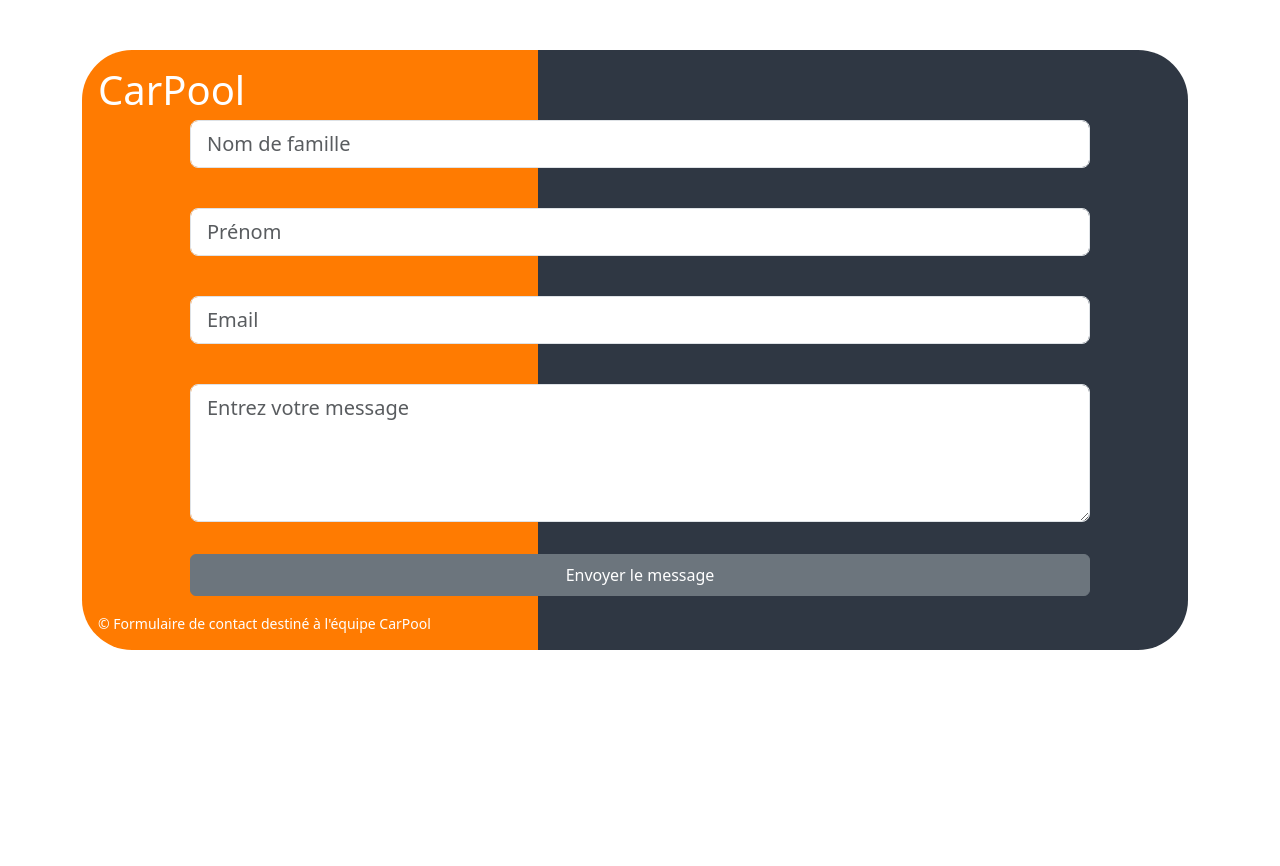
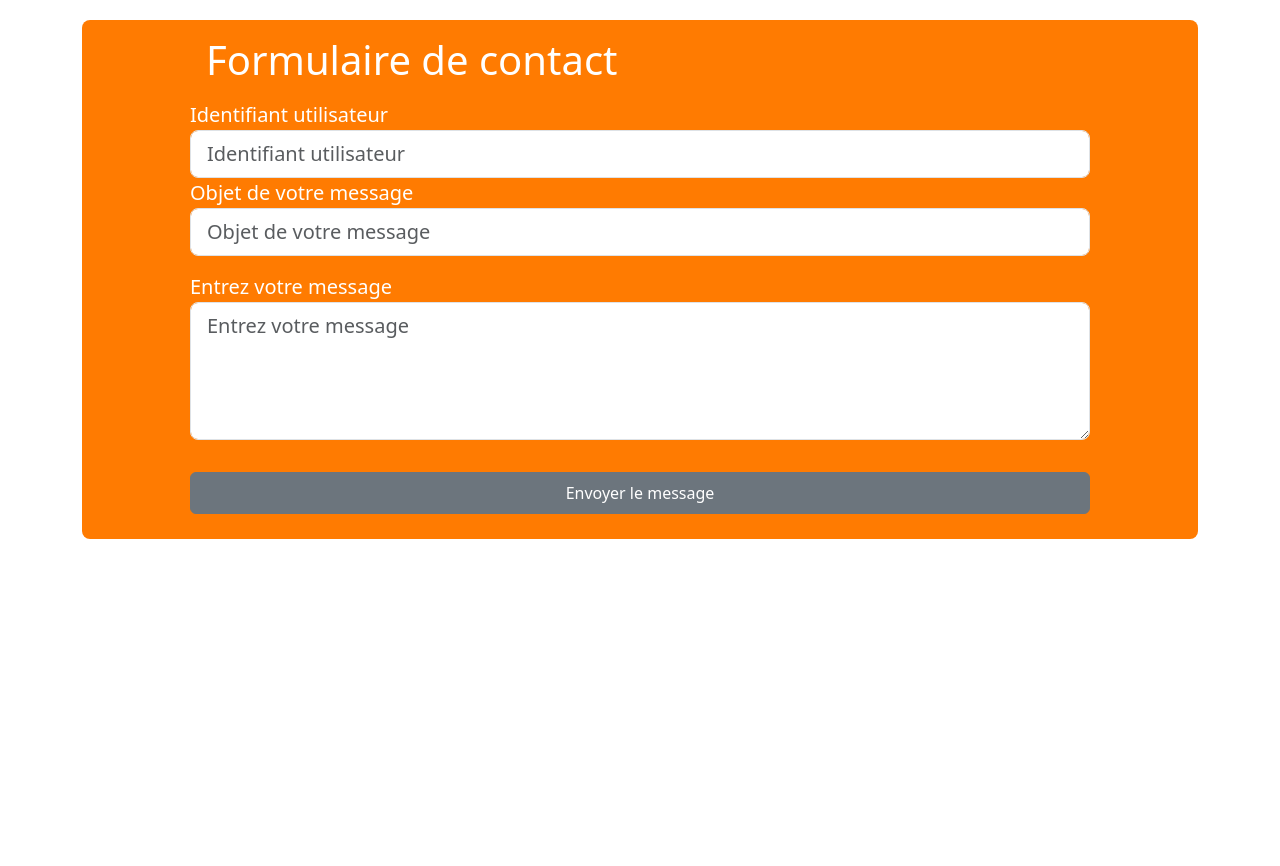
Before and after one commit to xino57/CarPool, a PHP site: page /contact.html in a window 1280 px wide. Shown: the part 300-1166 px from the top of the page. Run offline with PHP 8.4, Linux system fonts and the light colour scheme; some libraries are stand-ins or nearby versions.

Commit message:
Amelioration de la page de contact

```diff
--- a/front/public/contact.html
+++ b/front/public/contact.html
@@ -39,35 +39,25 @@
         </nav>
 
         <!-- Content -->
-        <div class="background-squares">
-            <div class="box-1">
-                <h1 class="text-white mt-3 m-3">CarPool</h1>
-                <small class="align-bottom text-white position-absolute bottom-0 p-lg-3">&copy; Formulaire de contact destiné à l'équipe CarPool</small>
-            </div>
-            <div class="box-2"></div>
-        </div>
-        <div class="row">
-            <div class="d-flex justify-content-center align-items-center text-white mt-5">
-                <div class="panel panel-primary mt-5">
-                    <div class="panel-body">
-                        <form action="POST" class="text-center">
+        <div class="form-contact">
+            <div class="row">
+                <div class="d-flex justify-content-center align-items-center text-white">
+                    <div class="form-contact-items">
+                        <form action="sender.php" class="form-contact-labels" method="POST">
+                            <h1 class="text-white mt-3 m-3">Formulaire de contact</h1>
                             <div class="form-group">
-                                <label for="firstName"></label>
-                                <input type="text" class="form-control form-control-lg" id="firstName"
-                                    placeholder="Nom de famille">
+                                <label for="user_id">Identifiant utilisateur</label>
+                                <input type="text" class="form-control form-control-lg" id="user_id"
+                                    placeholder="Identifiant utilisateur">
+                            </div>
+                            <div class="form-group">
+                                <label for="contact_title">Objet de votre message</label>
+                                <input type="text" class="form-control form-control-lg" id="contact_title"
+                                    placeholder="Objet de votre message">
                             </div>
                             <div class="form-group mt-3">
-                                <label for="lastName"></label>
-                                <input type="text" class="form-control form-control-lg" id="lastName"
-                                    placeholder="Prénom">
-                            </div>
-                            <div class="form-group mt-3">
-                                <label for="email"></label>
-                                <input type="text" class="form-control form-control-lg" id="email" placeholder="Email">
-                            </div>
-                            <div class="form-group mt-3">
-                                <label for="Message"></label>
-                                <textarea  class="form-control form-control-lg" name="message" id="message" rows="4" placeholder="Entrez votre message"></textarea>
+                                <label for="contact_message">Entrez votre message</label>
+                                <textarea  class="form-control form-control-lg" name="contact_message" id="contact_message" rows="4" placeholder="Entrez votre message"></textarea>
                             </div>
                             <div class="form-group mt-3 col">
                                 <button type="submit" class="btn btn-secondary mt-3 col-12 btn-submit">Envoyer le message</button>
--- a/front/public/css/contact.css
+++ b/front/public/css/contact.css
@@ -1,38 +1,15 @@
-.custom-text-left {
-    text-align: left;
+.form-contact {
+    margin-top: 20px;
+    background-color: #ff7b01;
+    padding-bottom: 25px;
+    border-radius: 0.5rem;
 }
 
-.background-squares {
-    position: relative;
-    top: 0;
-    left: 0;
-    width: 100%;
-    height: auto;
-    z-index: -1;
+.form-contact-labels {
+    font-size: 20px;
 }
 
-.box-1 {
-    position: absolute;
-    top: 50px;
-    height: 600px;
-    width: 650px;
-    background-color: #ff7b01;
-    border-top-left-radius: 50px;
-    border-bottom-left-radius: 50px;
-}
-
-.box-2 {
-    position: absolute;
-    top: 50px;
-    right: 10px;
-    height: 600px;
-    width: 650px;
-    background-color: #2f3743;
-    border-top-right-radius: 50px;
-    border-bottom-right-radius: 50px;
-}
-
-.panel-body {
+.form-contact-items {
     width: 900px;
 }
 
```
